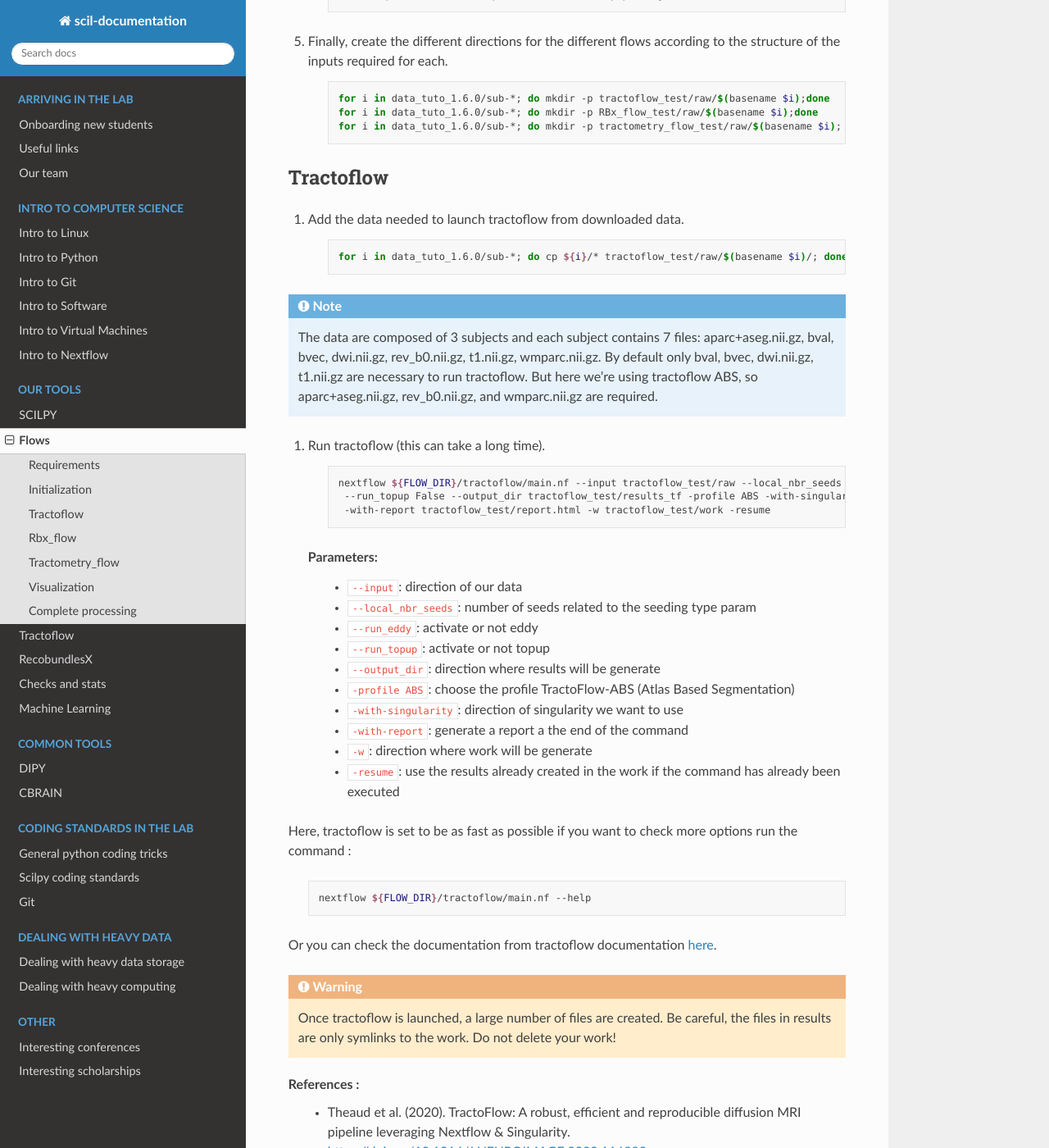
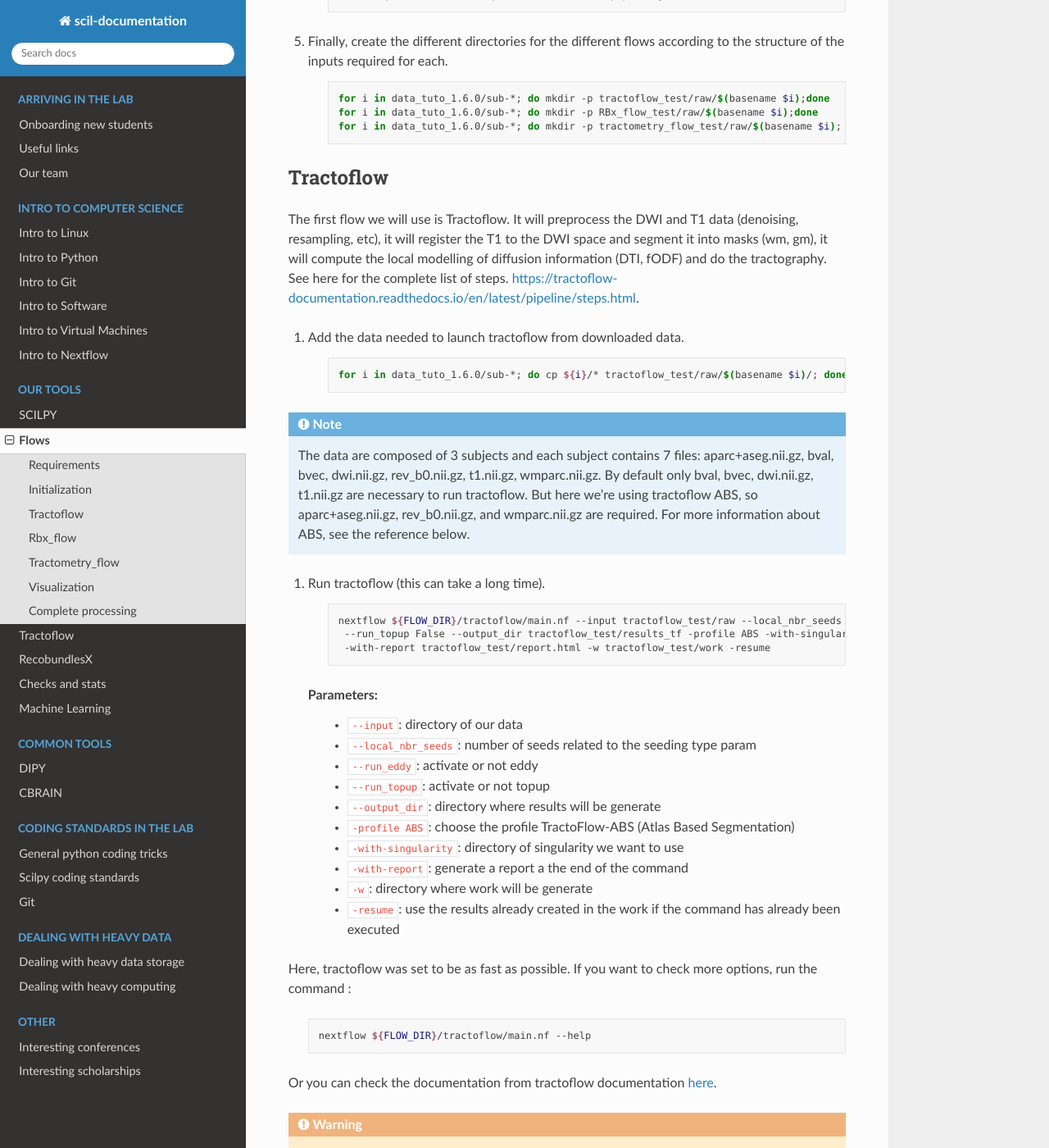
Before and after one commit to scilus/scil-documentation, a Sphinx documentation site: the page built from source/our_tools/flows.rst, in a window 1280 px wide and 1400 px high, scrolled down 1246 px. Shown: the whole window at 82% size. Built offline with Sphinx 7.4.7 and the Read the Docs theme 2.0.0, drawn with Linux system fonts in a browser that asks for light colours; some of the changed text lies outside the part shown.

Commit message:
correction of typos and add short descriptions

```diff
--- a/source/our_tools/flows.rst
+++ b/source/our_tools/flows.rst
@@ -19,13 +19,13 @@ Requirements
    - `rbx_flow <https://github.com/scilus/rbx_flow>`_
    - `tractometry_flow <https://github.com/scilus/tractometry_flow>`_
 
-* I recommend that you store the various pipelines in places that are easy to find and whose direction you know.
+* We recommend that you store the various pipelines in places that are easy to find and whose direction you know.
 * Finally, you will need a container as Apptainer or Singularity. The whole documentation about it and how to install it is `here <https://scil-documentation.readthedocs.io/en/latest/intro_to/explore_virtual_machines.html#singularity>`_.
 
 Initialization
 **************
 
-#. Open a terminal and navigates to a working folder you create for the test or use this command:
+#. Open a terminal and navigate to a working folder you will create for the test or use this command:
 
     .. code-block:: bash
 
@@ -39,7 +39,7 @@ Initialization
         #Example <export FLOW_DIR="/home/user/libraries/flows/">
 
 
-#. If it's your first time to use our flow we recommand you to use this set of data who has been prepared for this introduction.
+#. If it's your first time using our flow, we recommand that you should use the following set of data which has been prepared for this introduction.
 
     .. code-block:: bash
 
@@ -53,7 +53,7 @@ Initialization
 
         curl https://nextcloud.computecanada.ca/index.php/s/NijdKTP7WWbP7Na/download -o containers_scilus_1.6.0.sif
 
-#. Finally, create the different directions for the different flows according to the structure of the inputs required for each.
+#. Finally, create the different directories for the different flows according to the structure of the inputs required for each.
 
     .. code-block:: bash
 
@@ -63,6 +63,9 @@ Initialization
 
 Tractoflow
 **********
+
+The first flow we will use is Tractoflow. It will preprocess the DWI and T1 data (denoising, resampling, etc), it will register the T1 to the DWI space and segment it into masks (wm, gm), it will compute the local modelling of diffusion information (DTI, fODF) and do the tractography.
+See here for the complete list of steps. `<https://tractoflow-documentation.readthedocs.io/en/latest/pipeline/steps.html>`_.
 
 #. Add the data needed to launch tractoflow from downloaded data.
 
@@ -75,6 +78,7 @@ Tractoflow
     The data are composed of 3 subjects and each subject contains 7 files: aparc+aseg.nii.gz, bval, bvec, dwi.nii.gz, rev_b0.nii.gz, t1.nii.gz, wmparc.nii.gz.
     By default only bval, bvec, dwi.nii.gz, t1.nii.gz are necessary to run tractoflow.
     But here we're using tractoflow ABS, so aparc+aseg.nii.gz, rev_b0.nii.gz, and wmparc.nii.gz are required.
+    For more information about ABS, see the reference below.
 
 #. Run tractoflow (this can take a long time).
 
@@ -85,18 +89,18 @@ Tractoflow
          -with-report tractoflow_test/report.html -w tractoflow_test/work -resume
 
  Parameters:
-  - :bash:`--input`: direction of our data
+  - :bash:`--input`: directory of our data
   - :bash:`--local_nbr_seeds`: number of seeds related to the seeding type param
   - :bash:`--run_eddy`: activate or not eddy
   - :bash:`--run_topup`: activate or not topup
-  - :bash:`--output_dir`: direction where results will be generate
+  - :bash:`--output_dir`: directory where results will be generate
   - :bash:`-profile ABS`: choose the profile TractoFlow-ABS (Atlas Based Segmentation)
-  - :bash:`-with-singularity`: direction of singularity we want to use
+  - :bash:`-with-singularity`: directory of singularity we want to use
   - :bash:`-with-report`: generate a report a the end of the command
-  - :bash:`-w`: direction where work will be generate
+  - :bash:`-w`: directory where work will be generate
   - :bash:`-resume`: use the results already created in the work if the command has already been executed
 
-Here, tractoflow is set to be as fast as possible if you want to check more options run the command :
+Here, tractoflow was set to be as fast as possible. If you want to check more options, run the command :
 
     .. code-block:: bash
 
@@ -105,15 +109,16 @@ Here, tractoflow is set to be as fast as possible if you want to check more opti
 Or you can check the documentation from tractoflow documentation `here <https://tractoflow-documentation.readthedocs.io/en/latest/pipeline/options.html>`_.
 
 .. warning::
-    Once tractoflow is launched, a large number of files are created. Be careful, the files in results are only symlinks to the work. Do not delete your work!
-
+    Once tractoflow is launched, a large number of files aFor more information about ABS, see the reference below.
 References :
     * Theaud et al. (2020). TractoFlow: A robust, efficient and reproducible diffusion MRI pipeline leveraging Nextflow & Singularity. `<https://doi.org/10.1016/J.NEUROIMAGE.2020.116889>`_
+    * Theaud et al. (2020). TractoFlow-ABS (Atlas-Based Segmentation). `<https://www.biorxiv.org/content/10.1101/2020.08.03.197384v1>`_
 
 Rbx_flow
 ********
 
-For the RBx_flow step, we are only interested in two files: the local tracking file and the fractional anisotropy (fa) from tractoflow.
+RBx_flow is a flow that separates your wholebrain tractogram into predefined bundles using a centroid atlas.
+For that, RBx_flow use two files: the local tracking file and the fractional anisotropy (fa) from tractoflow.
 
 #. Import local tracking and fa files to RBx_flow inputs.
 
@@ -122,7 +127,7 @@ For the RBx_flow step, we are only interested in two files: the local tracking f
         for i in tractoflow_test/results_tf/sub-*; do cp ${i}/*/*fa.nii.gz RBx_flow_test/raw/$(basename $i)/; done
         for i in tractoflow_test/results_tf/sub-*; do cp ${i}/*/*tracking*.trk RBx_flow_test/raw/$(basename $i)/; done
 
-#. Download an atlas and config files for RBx_flow, in our case using the atlas and config in zenodo. However, the RBx_flow input architecture must be retained.
+#. Download an atlas and config files for RBx_flow. In our case, we will obtain the atlas and config from zenodo. However, the RBx_flow input architecture must be retained.
 
     .. code-block:: bash
 
@@ -143,10 +148,10 @@ For the RBx_flow step, we are only interested in two files: the local tracking f
          -with-singularity ./containers_scilus_1.6.0.sif -w RBx_flow_test/work -resume
 
 Parameters:
-  - :bash:`--input`: direction of our data
-  - :bash:`--atlas_directory`: direction of our atlas
-  - :bash:`-with-singularity`: direction of singularity we want to use
-  - :bash:`-w`: direction where work will be generate
+  - :bash:`--input`: directory of our data
+  - :bash:`--atlas_directory`: directory of our atlas
+  - :bash:`-with-singularity`: directory of singularity we want to use
+  - :bash:`-w`: directory where work will be generate
   - :bash:`-resume`: use the results already created in the work if the command has already been executed
 
 For more details about rbx_flow use the command:
@@ -157,7 +162,7 @@ For more details about rbx_flow use the command:
 
 Or you can check the documentation for reconbundles `here <https://scil-documentation.readthedocs.io/en/latest/our_tools/recobundles.html>`_.
 
-.. warning:: RBx_flow has no function for choosing the direction of the output, so in a second step we need to move our RBx_flow result in the RBx_flow_test direction.
+.. warning:: RBx_flow has no function for choosing the output directory, so in a second step we need to move our RBx_flow result in the RBx_flow_test directory.
 
     .. code-block:: bash
 
@@ -170,7 +175,11 @@ References :
 Tractometry_flow
 ****************
 
-#. Create the necessary direction for tractometry_flow inputs.
+This flow allows you to extract tractometry information by combining subjects's fiber bundles, diffusion MRI metrics and lesion metrics.
+In a first time, tractometry_flow creates a distance map between streamlines and the centroid of the same bundle, and a label map where the bundle is segmented into n segment (20 by default).
+In a seconde time, it caculates and compiles the metrics along the segmented bundles.
+
+#. Create the necessary directory for tractometry_flow inputs.
 
     .. code-block:: bash
 
@@ -203,11 +212,11 @@ Tractometry_flow
          -w tractometry_flow_test/work -resume
 
 Parameters:
-  - :bash:`--input`: direction of our data
+  - :bash:`--input`: directory of our data
   - :bash:`--use_provided_centroids`: Use the provided pre-computed centroids from rbx_flow rather than using automatic computation
-  - :bash:`--output_dir`: direction where results will be generate
-  - :bash:`-with-singularity`: direction of singularity we want to use
-  - :bash:`-w`: direction where work will be generate
+  - :bash:`--output_dir`: directory where results will be generated
+  - :bash:`-with-singularity`: directory of singularity we want to use
+  - :bash:`-w`: directory where work will be generated
   - :bash:`-resume`: use the results already created in the work if the command has already been executed
 
 For more details about tractometry_flow use the command:
@@ -225,7 +234,7 @@ References :
 Visualization
 *************
 
-Once you've run your different scripts, you'll get different files in your different results. The first thing to do is to check your DTI metric in `MI-Brain <https://scil-documentation.readthedocs.io/en/latest/intro_to/explore_software.html#mi-brain>`_.
+Once you've run your scripts, you'll get various files in your results directories. The first thing to do is to check your DTI metric in `MI-Brain <https://scil-documentation.readthedocs.io/en/latest/intro_to/explore_software.html#mi-brain>`_.
 
 The second thing you can do is view the mosaic of your different bundles:
 
@@ -240,6 +249,8 @@ Finally, tractometry_flow directly generates plots of the various profilometries
 These are very basic, but give you an initial overview of the profile of your bundles. In addition, it also generates json files with all the tractometry_flow data.
 You can check these files either with Excel, or in python with pandas or polars.
 
+For further information about quality assurance and check, please see the `Checks and Stats section <https://scil-documentation.readthedocs.io/en/latest/our_tools/other_pipelines.html>`_.
+
 Complete processing
 *******************
 
```
Also changed, not shown: other parts of source/our_tools/flows.rst (+1 -1 lines).
